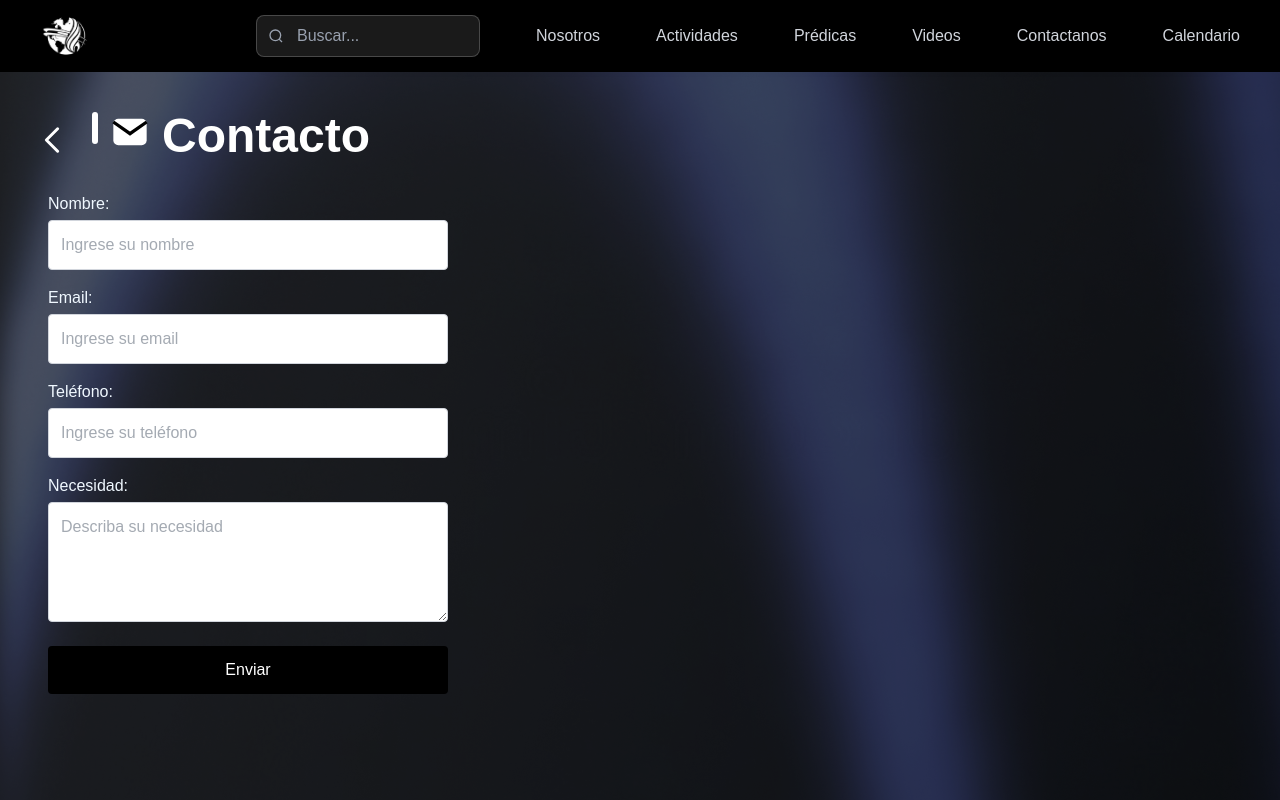
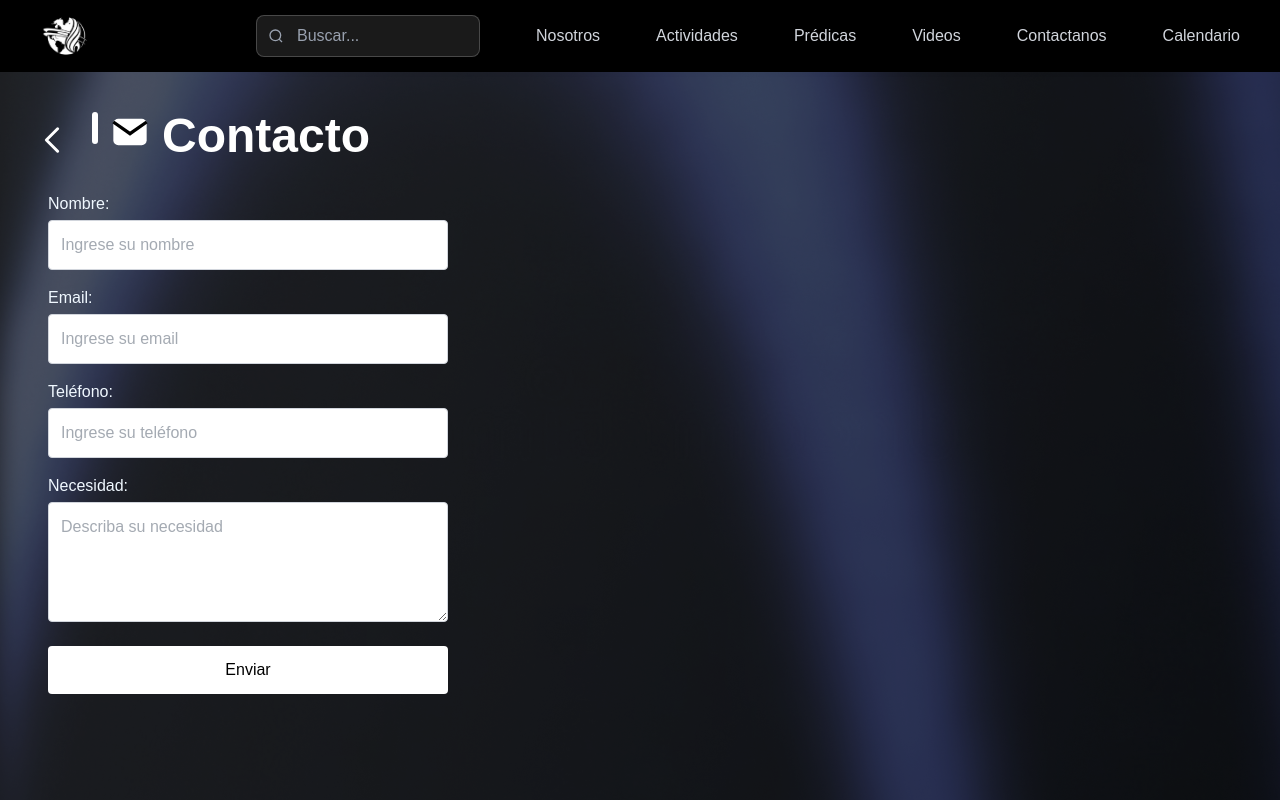
Before and after one commit to agustiinaferraro/maimo-prog3-2025-tpfinal-ferraro, a Next.js app: page /contactanos in a window 1280 px wide. Shown: the top 800 px of the page. Built offline with nearby package versions, Linux system fonts and the light colour scheme; no server answers.

Commit message:
fix: boton enviar blanco con letras negras y cursor-pointer

```diff
--- a/src/app/contactanos/page.js
+++ b/src/app/contactanos/page.js
@@ -90,7 +90,7 @@ const Contacto = () => {
             <textarea name="necesidad" value={formData.necesidad} onChange={handleChange} required placeholder="Describa su necesidad" className="mt-1 p-3 text-gray-600 bg-white border border-gray-300 rounded focus:outline-none focus:ring-2 w-full min-h-[120px]"/>
           </label>
 
-          <button type="submit" disabled={loading} className="bg-black text-white rounded p-3 mt-2 transform transition-transform duration-200 hover:scale-105 active:scale-95 disabled:opacity-50">
+          <button type="submit" disabled={loading} className="cursor-pointer bg-white text-black rounded p-3 mt-2 transform transition-transform duration-200 hover:scale-105 active:scale-95 disabled:opacity-50">
             {loading ? "Enviando..." : "Enviar"}
           </button>
         </form>
```
